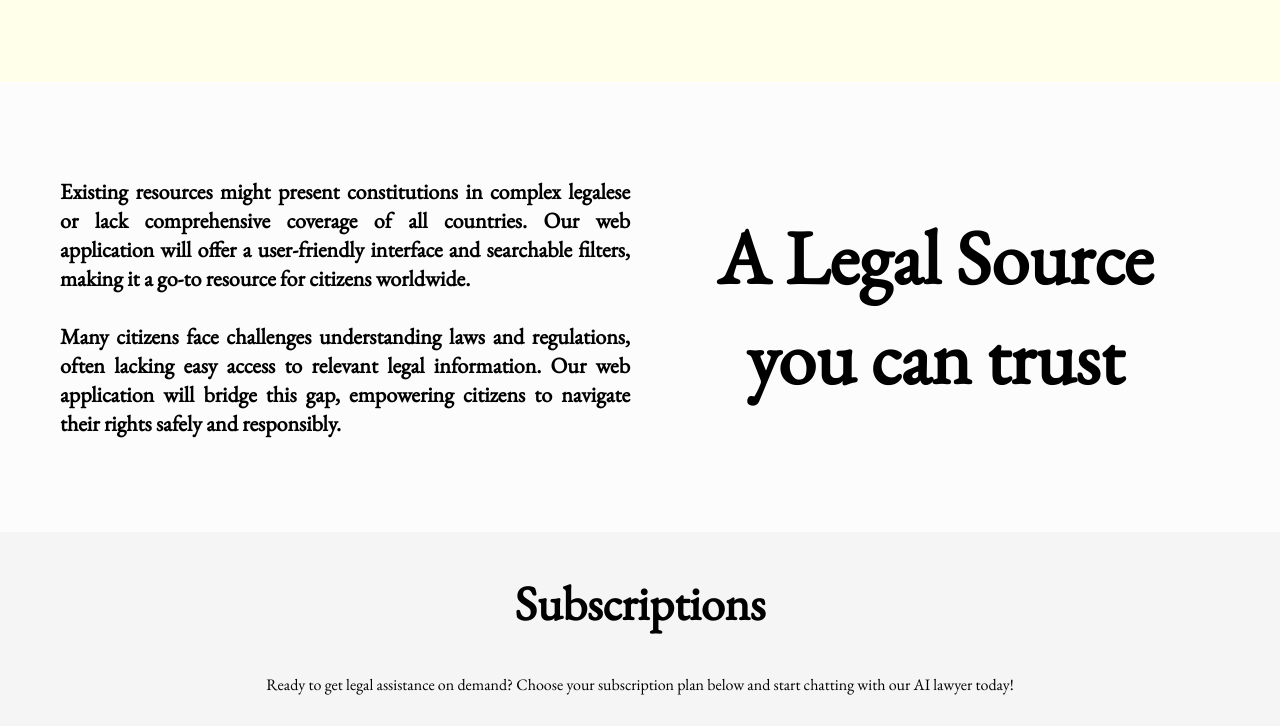
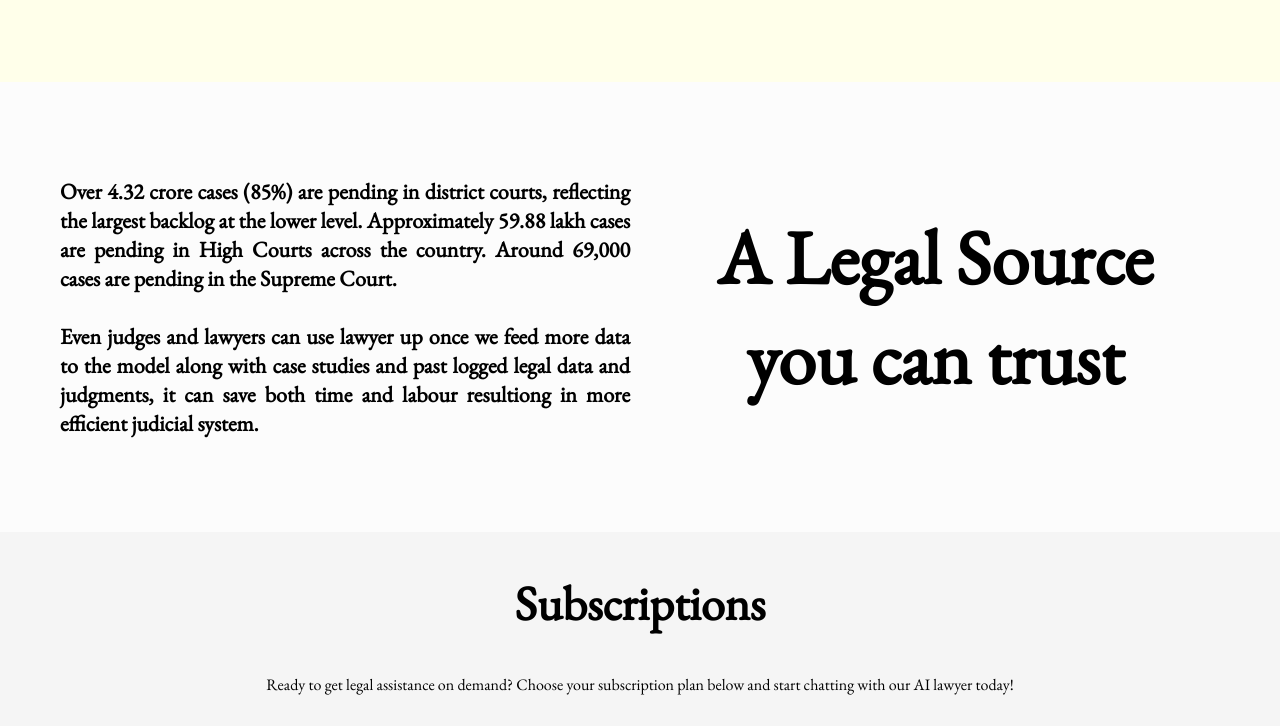
Before and after one commit to SawhneySatvik/LawyerUp, a website: page Files/index.html in a window 1280 px wide. Shown: the part 2071-2797 px from the top of the page. Drawn offline with nearby package versions, Linux system fonts and the light colour scheme; a web font is replaced by a local one.

Commit message:
Update index.html

```diff
--- a/Files/index.html
+++ b/Files/index.html
@@ -108,8 +108,8 @@
     <section class="middle">
         <div class="middle-container">
             <div class="middle-content"><b>
-                <p>Existing resources might present constitutions in complex legalese or lack comprehensive coverage of all countries. Our web application will offer a user-friendly interface and searchable filters, making it a go-to resource for citizens worldwide.</p><br>
-                <p>Many citizens face challenges understanding laws and regulations, often lacking easy access to relevant legal information. Our web application will bridge this gap, empowering citizens to navigate their rights safely and responsibly.</p>
+                <p>Over 4.32 crore cases (85%) are pending in district courts, reflecting the largest backlog at the lower level. Approximately 59.88 lakh cases are pending in High Courts across the country. Around 69,000 cases are pending in the Supreme Court.</p><br>
+                <p>Even judges and lawyers can use lawyer up once we feed more data to the model along with case studies and past logged legal data and judgments, it can save both time and labour resultiong in more efficient judicial system.</p>
             </b></div>
             <h1>A Legal Source you can trust</h1>
         </div>
```
